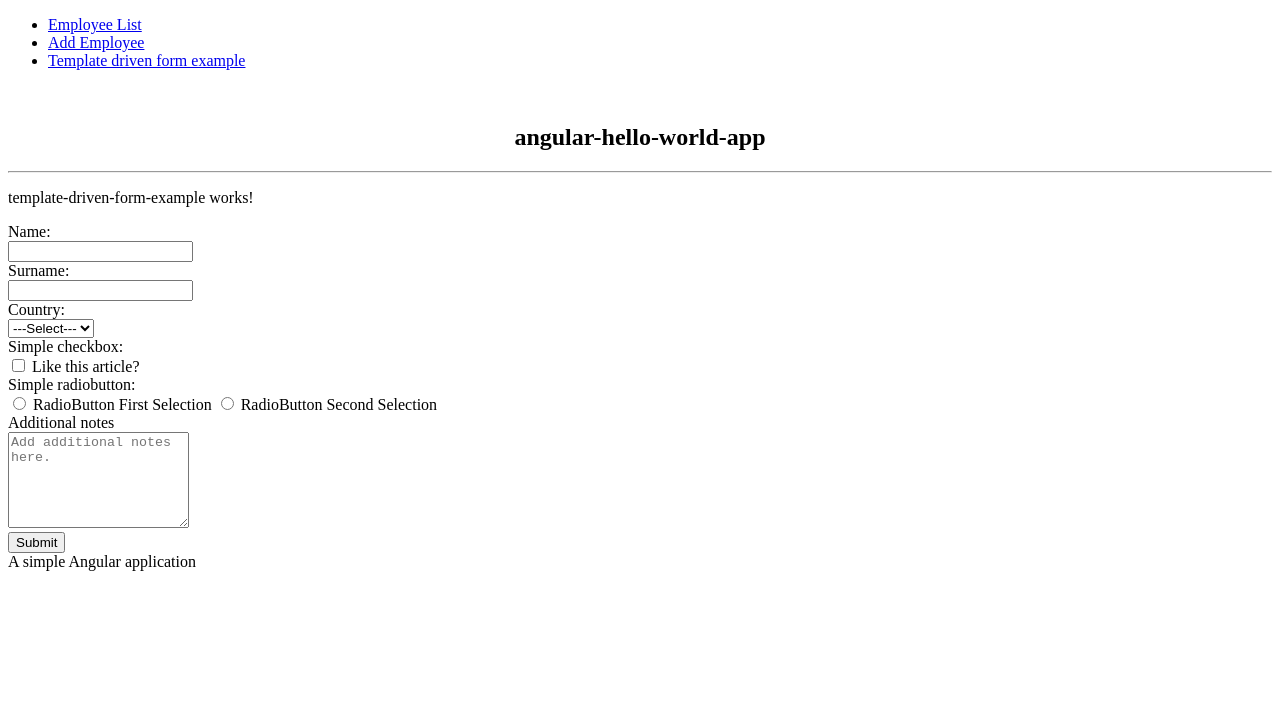
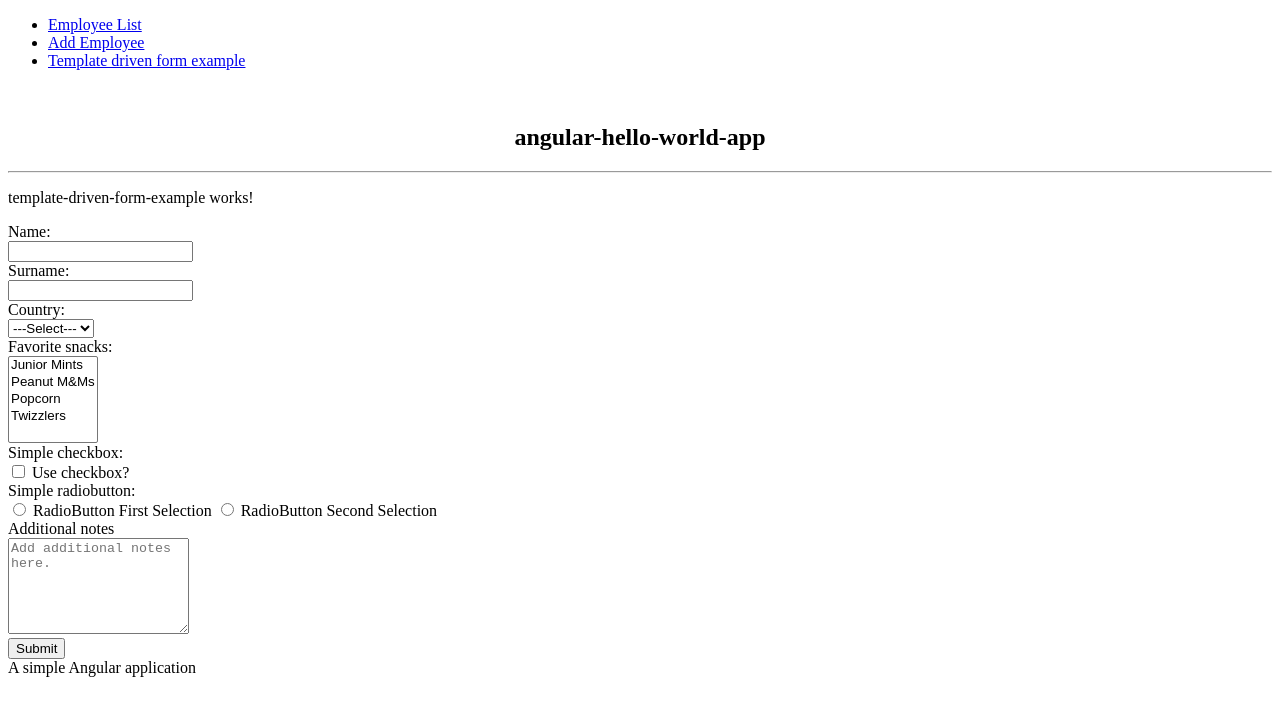
Before and after one commit to d3vsupp0r7/angular, an Angular app in the folder angular-hello-world-app/: page /templatedrivenform in a window 1280 px wide. Shown: the top 716 px of the page. Built offline with nearby package versions, Linux system fonts and the light colour scheme.

Commit message:
Template Driven Form - Select -
 Multiple value example

```diff
--- a/angular-hello-world-app/src/app/template-driven-form-example/template-driven-form-example.component.html
+++ b/angular-hello-world-app/src/app/template-driven-form-example/template-driven-form-example.component.html
@@ -43,12 +43,30 @@
     </div>
   </div>
 
+  <!-- Example SelectBox with multiple values -->
+  <div class="field">
+
+      <label class="label" for="favoriteSnacks">Favorite snacks: </label>
+
+      <div class="control">
+          <select
+          name="favoriteSnacks"
+          [(ngModel)]="formUser.favoriteSnacks"
+          multiple
+          size="5">
+          <option *ngFor="let snackOption of snacks" [ngValue]="snackOption">
+              {{ snackOption.name }}
+          </option>
+      </select>
+      </div>
+  </div>
+
   <!-- Sample chackbox -->
   <div class="field">
       <label class="label" for="checkbox">Simple checkbox: </label>
 
       <div class="control">
-          <input type="checkbox" ngModel name="like"> Like this article?
+          <input type="checkbox" ngModel name="checkBoxValue"> Use checkbox?
       </div>
   </div>
 
@@ -59,11 +77,11 @@
       <div class="control">
         <!-- -->
         <label>
-              <input type="radio" ngModel name="clap" value="1"> RadioButton First Selection
+              <input type="radio" ngModel name="radioGroupSelection" value="1"> RadioButton First Selection
             </label>
             <!-- -->
             <label>
-              <input type="radio" ngModel name="clap" value="2"> RadioButton Second Selection
+              <input type="radio" ngModel name="radioGroupSelection" value="2"> RadioButton Second Selection
             </label>
       </div>
   </div>
--- a/angular-hello-world-app/src/app/template-driven-form-example/template-driven-form-example.component.ts
+++ b/angular-hello-world-app/src/app/template-driven-form-example/template-driven-form-example.component.ts
@@ -35,4 +35,12 @@ export class TemplateDrivenFormExampleComponent implements OnInit {
   //
   countryData: any[] = ['India', 'US', 'UK'];
 
+
+  snacks = [
+    { id: "jrmints", name: "Junior Mints" },
+    { id: "pmm", name: "Peanut M&Ms" },
+    { id: "popcorn", name: "Popcorn" },
+    { id: "twizzlers", name: "Twizzlers" }
+  ];
+
 }
```
